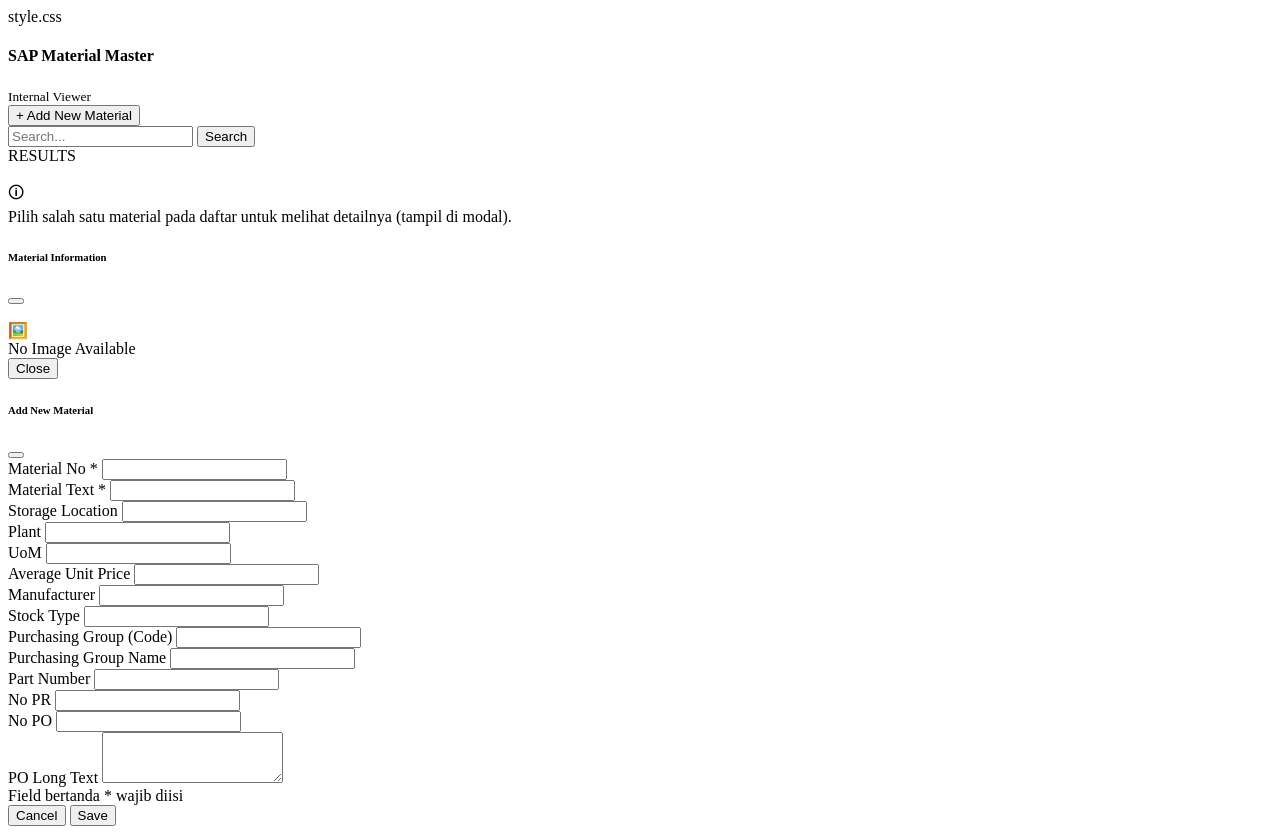
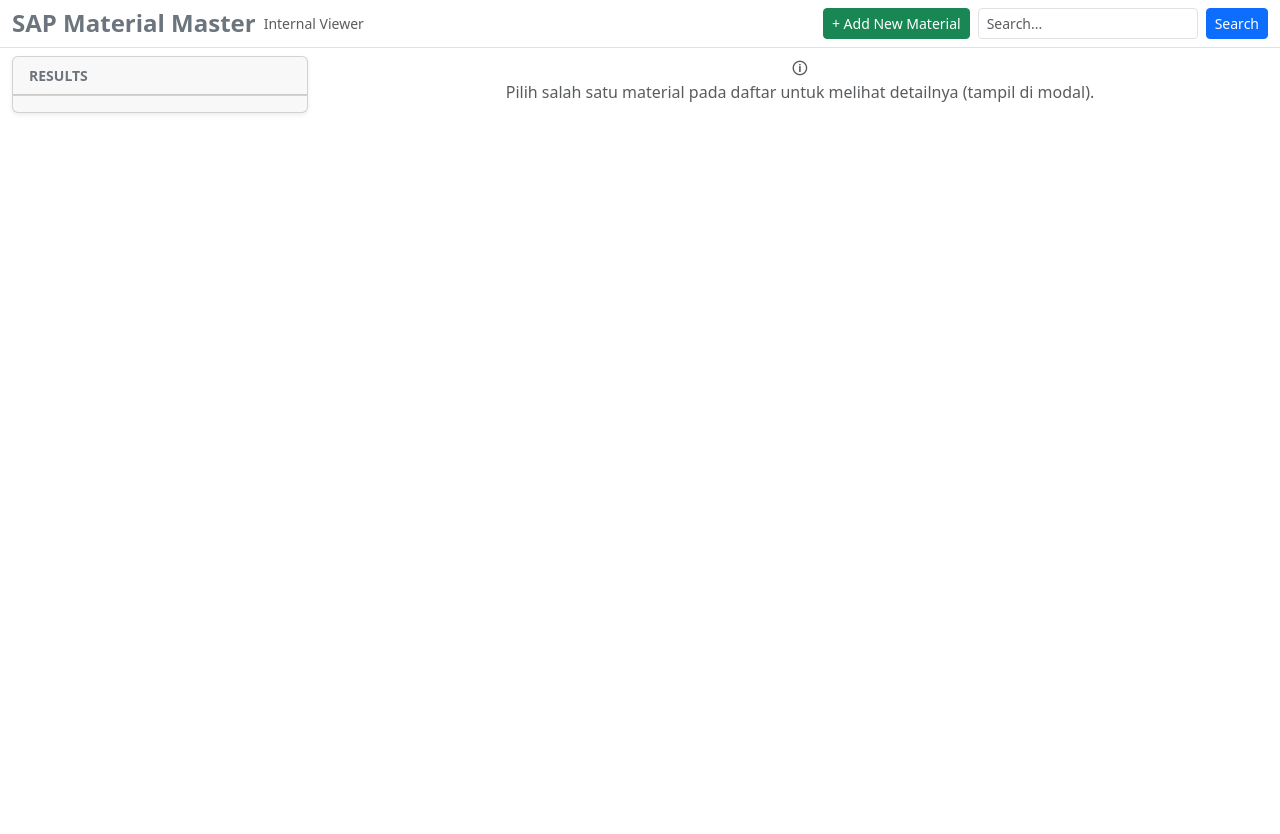
Before and after one commit to al-anshari09/Material_WH, a plain HTML site: page index.html in a window 1280 px wide. After the commit the page ends 800 px from the top, so only its background shows below. Drawn offline with nearby package versions, Linux system fonts and the light colour scheme.

Commit message:
Update index.html

```diff
--- a/index.html
+++ b/index.html
@@ -5,13 +5,16 @@
   <meta name="viewport" content="width=device-width, initial-scale=1" />
   <title>SAP Material Master (Internal – Simple)</title>
 
-  <!-- Bootstrap CSS (CDN) -->
+<head>
+  <meta charset="utf-8" />
+  <meta name="viewport" content="width=device-width, initial-scale=1" />
+  <title>SAP Material Master (Internal – Simple)</title>
+
+  <!-- Bootstrap CSS -->
   <link
     href="https://cdn.jsdelivr.net/npm/bootstrap@5.3.2/dist/css/bootstrap.min.css"
-   >
-  style.css
-</head>
-<body class="bg-light">
+    rel="stylesheet"
+ le.css" rel="stylesheet"
 
   <!-- Header -->
   <header class="border-bottom bg-white">
```
